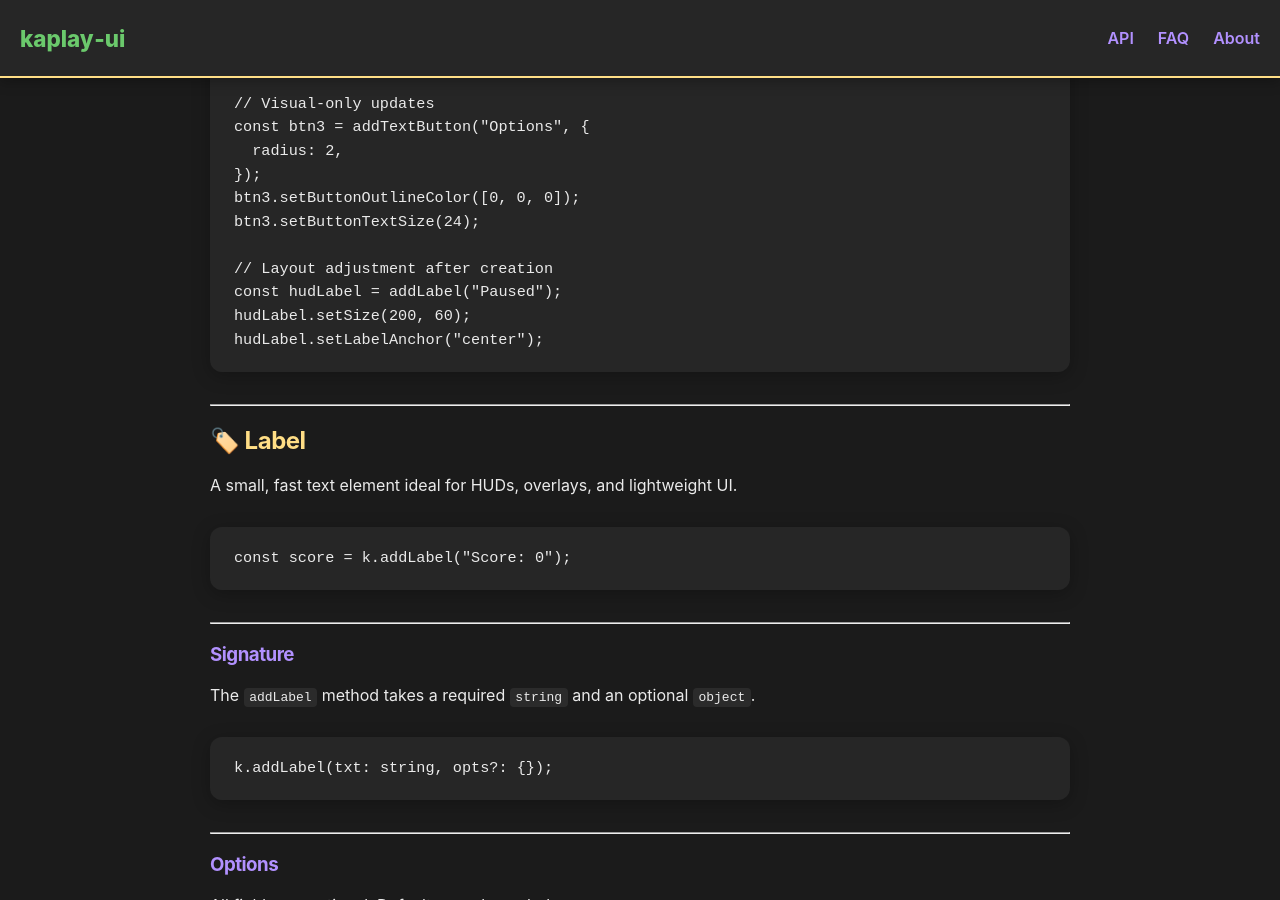
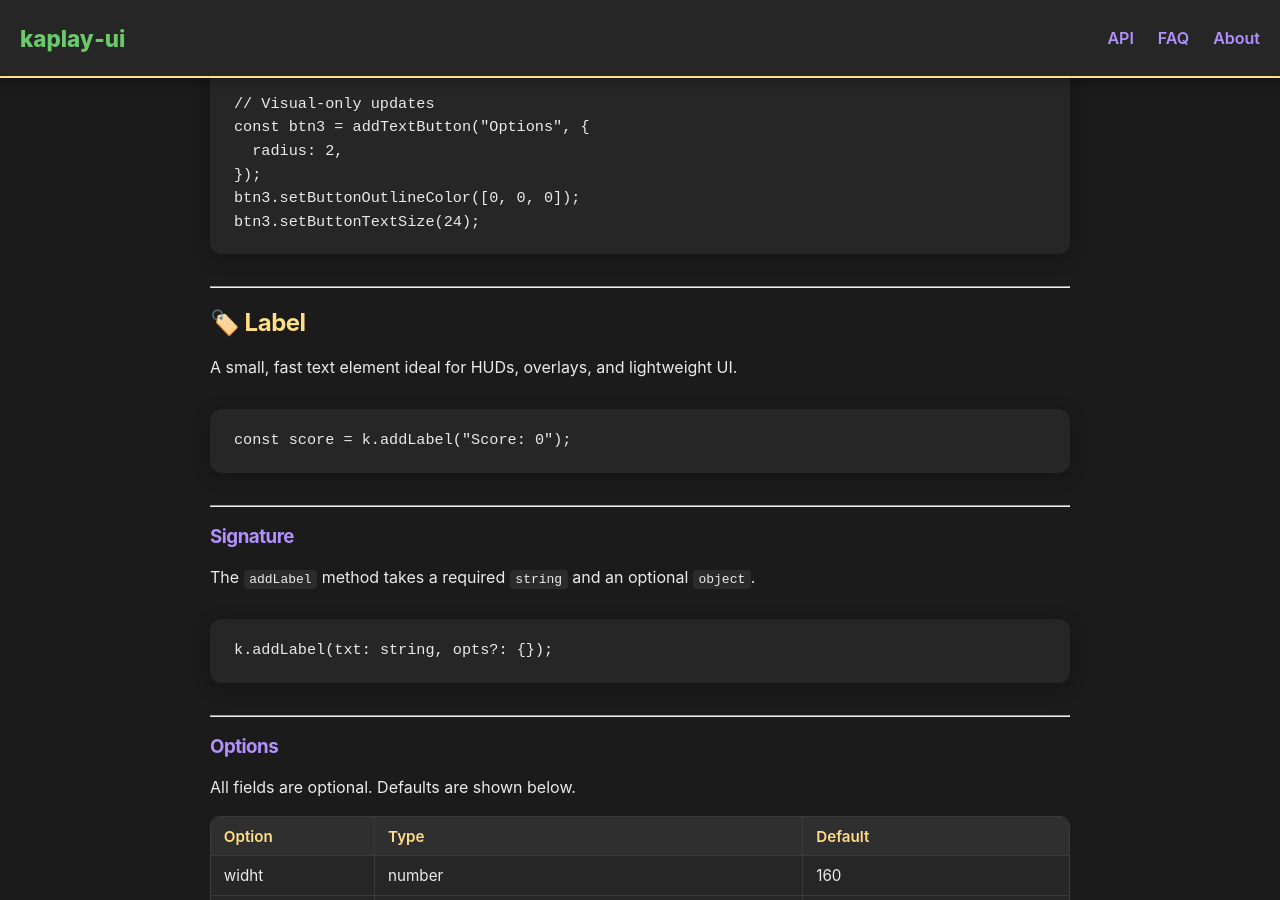
Before and after one commit to jbakchr/kaplay-ui, a Jekyll site: the page built from docs/api/components.md, in a window 1280 px wide and 900 px high, scrolled down 2981 px. Built offline with Jekyll 4.4.1, drawn with Linux system fonts in a browser that asks for light colours; our own code applies the rules of GitHub Pages for plain Markdown files; some of the changed text lies outside the part shown.

Commit message:
docs: Moved hud label example to label section

````diff
--- a/docs/api/components.md
+++ b/docs/api/components.md
@@ -122,11 +122,6 @@ const btn3 = addTextButton("Options", {
 });
 btn3.setButtonOutlineColor([0, 0, 0]);
 btn3.setButtonTextSize(24);
-
-// Layout adjustment after creation
-const hudLabel = addLabel("Paused");
-hudLabel.setSize(200, 60);
-hudLabel.setLabelAnchor("center");
 ```
 
 ---
````
Also changed, not shown: other parts of docs/api/components.md (+5 -0 lines).
